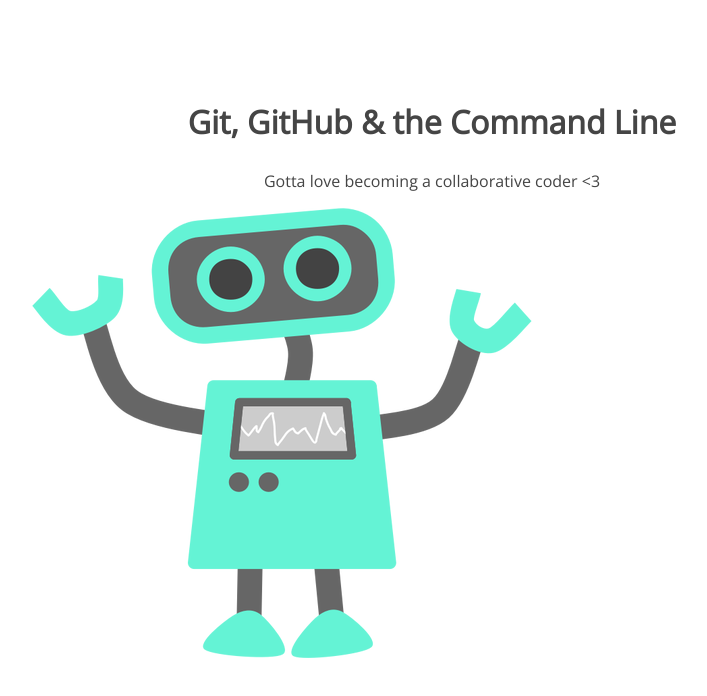
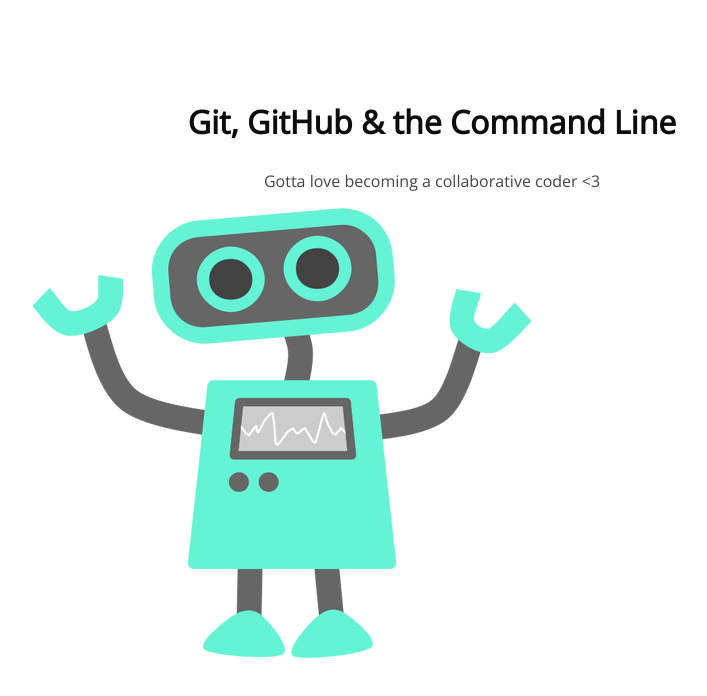
Before and after one commit to emilywagner/105-project, a plain HTML site: page index.html in a window 1280 px wide. Shown: the whole page, without its empty margins (208-915 px from the left). Drawn offline with nearby package versions, Linux system fonts and the light colour scheme.

Commit message:
h1 styles updated

```diff
--- a/css/style.css
+++ b/css/style.css
@@ -2,14 +2,15 @@ section {
 	width: 800px;
 	margin: 100px auto;
 }
-section h1,
 section p {
 	text-align: center;
 	color: #454545;
 }
 section h1 {
+	color: #0D0D0D;
 	font: 32px 'Open Sans';
 	font-weight: bold;
+	text-align: center;
 }
 section p {
 	font: 16px 'Open Sans';
```
